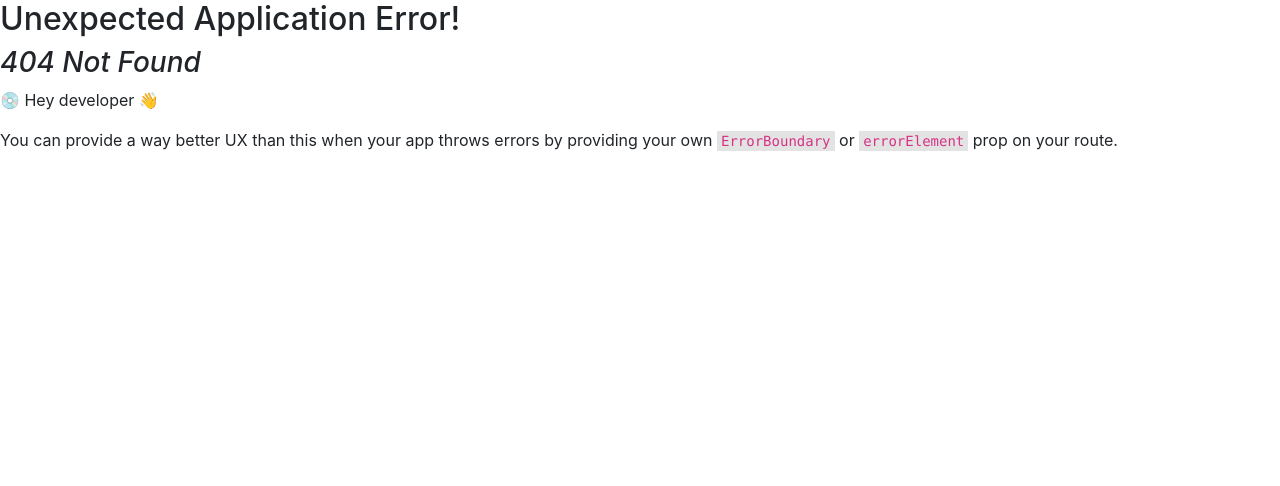
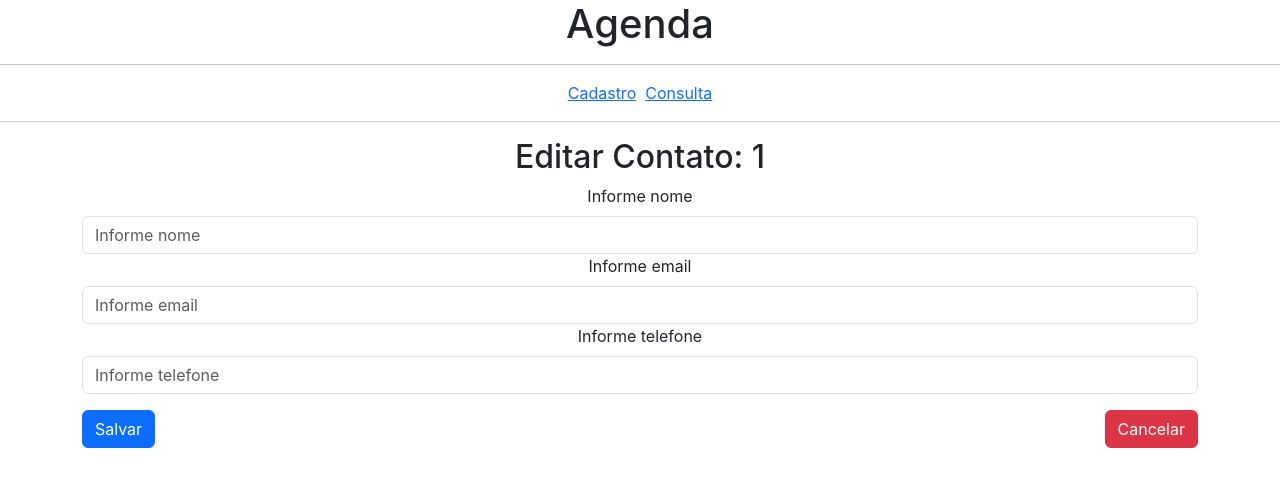
Before and after one commit to ArthurKJun/aula2React, a React (Create React App) app: page /contatos/editar/1 in a window 1280 px wide. Before the commit this address had no page. Shown: the top 486 px of the page. Built offline with nearby package versions, Linux system fonts and the light colour scheme; no server answers.

Commit message:
feito função de editar e rota para tela de edição

```diff
--- /dev/null
+++ b/src/componentes/edicao.js
@@ -0,0 +1,85 @@
+import { useEffect, useState } from "react"
+import { useParams } from "react-router-dom"
+
+export default function Edicao() {
+
+    const [nome, setNome] = useState('')
+    const [email, setEmail] = useState('')
+    const [fone, setFone] = useState('')
+
+    const { idContato } = useParams()
+
+    function salvar() {
+
+        let obj = {id:idContato, nome, email, fone}
+
+        if (nome === '') {
+            alert('Informe nome')
+            return
+        }
+
+        fetch(`http://localhost:8080/contatos/${idContato}`,
+            {
+                method: 'PUT',
+                headers: { 'Content-Type': 'application/json' },
+                body: JSON.stringify(obj)
+
+            })
+            .then(x => alert('contato alterado com sucesso'))
+    }
+
+    useEffect(() => {
+            fetch(`http://localhost:8080/contatos/${idContato}`)
+            .then(data => data.json())
+            .then(response => {
+                setNome(response.nome)
+                setEmail(response.email)
+                setFone(response.fone)
+             })
+    },
+    [])
+
+    return (
+        <div className="container">
+
+            <h2 className="text-center">Editar Contato: {idContato}</h2>
+
+            <label className="form-label">Informe nome</label>
+            <input
+                className="form-control"
+                type="text"
+                placeholder="Informe nome"
+                value={nome}
+                onChange={txt => setNome(txt.target.value)}
+            />
+
+            <label className="form-label">Informe email</label>
+            <input
+                className="form-control"
+                type="text"
+                placeholder="Informe email"
+                value={email}
+                onChange={txt => setEmail(txt.target.value)}
+            />
+
+            <label className="form-label">Informe telefone</label>
+            <input
+                className="form-control"
+                type="text"
+                placeholder="Informe telefone"
+                value={fone}
+                onChange={txt => setFone(txt.target.value)}
+            />
+
+            <div className="mt-3 d-flex justify-content-between">
+                <button onClick={salvar} className="btn btn-primary">Salvar</button>
+                <button className="btn btn-danger">Cancelar</button>
+            </div>
+
+            {/* <ShowContato
+                contato={{nome, email, fone}}
+            /> */}
+
+        </div>
+    )
+}
--- a/src/componentes/showContato.js
+++ b/src/componentes/showContato.js
@@ -1,6 +1,8 @@
+import { Link } from "react-router-dom"
+
 export default function ShowContato(props) {
 
-    function excluir(){
+    function excluir() {
         fetch(`http://localhost:8080/contatos/${props.contato.id}`,
             {
                 method: 'DELETE'
@@ -37,10 +39,11 @@ export default function ShowContato(props) {
                     </div>
 
                     <div className="mt-3 d-flex justify-content-between">
+                        <Link to={`/contatos/editar/${props.contato.id}`}>
                             <button
                                 className="btn btn-outline-primary"
                             >Editar</button>
-
+                        </Link>
                         <button
                             onClick={excluir}
                             className="btn btn-outline-primary"
--- a/src/index.js
+++ b/src/index.js
@@ -5,6 +5,7 @@ import App from './App';
 import Cadastro from './componentes/cadastro';
 import Consulta from './componentes/consulta';
 import { RouterProvider, createBrowserRouter } from 'react-router-dom';
+import Edicao from './componentes/edicao';
 
 const rotas = createBrowserRouter([
   {
@@ -19,6 +20,10 @@ const rotas = createBrowserRouter([
      path : "/contatos/consultar",
      element: <Consulta/>,
    },
+   {
+     path : "/contatos/editar/:idContato",
+     element: <Edicao/>,
+   },
 
   ]
   }
```
Lines whose indentation alone changed are shown as unchanged.
